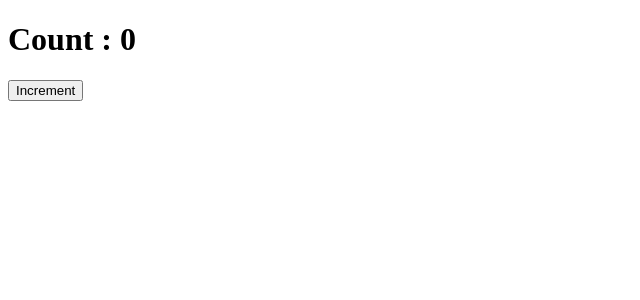
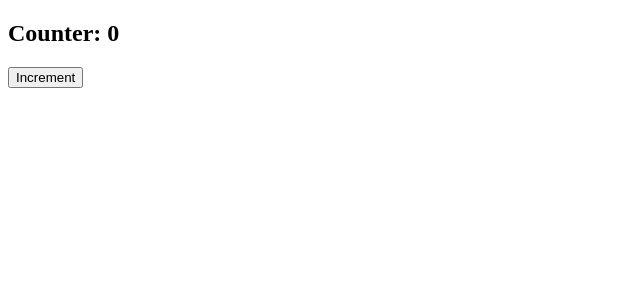
Before and after one commit to PeppeOliveri/Esercizi-React, a React (Create React App) app in the folder mycount/: page / in a window 1280 px wide. Shown: the top 300 px of the page, without its empty margins (0-640 px from the left). Built offline with nearby package versions, Linux system fonts and the light colour scheme.

Commit message:
exercise 30 react

```diff
--- a/mycount/src/App.js
+++ b/mycount/src/App.js
@@ -1,10 +1,12 @@
 import React from "react";
-import ClickCounter from "./ClickCounter";
+// import ClickCounter from "./ClickCounter";
+import { HookCounter } from "./HookCounter";
 
 function App() {
   return (
     <div>
-      <ClickCounter />
+      {/* <ClickCounter /> */}
+      <HookCounter />
     </div>
   );
 }
--- /dev/null
+++ b/mycount/src/HookCounter.js
@@ -0,0 +1,16 @@
+import { useState } from "react";
+
+export function HookCounter({ initialValue = 0 }) {
+  const [counter, setCounter] = useState(initialValue);
+
+  function handleIncrement() {
+    setCounter((c) => c + 1);
+  }
+
+  return (
+    <div>
+      <h2>Counter: {counter}</h2>
+      <button onClick={handleIncrement}>Increment</button>
+    </div>
+  );
+}
```
